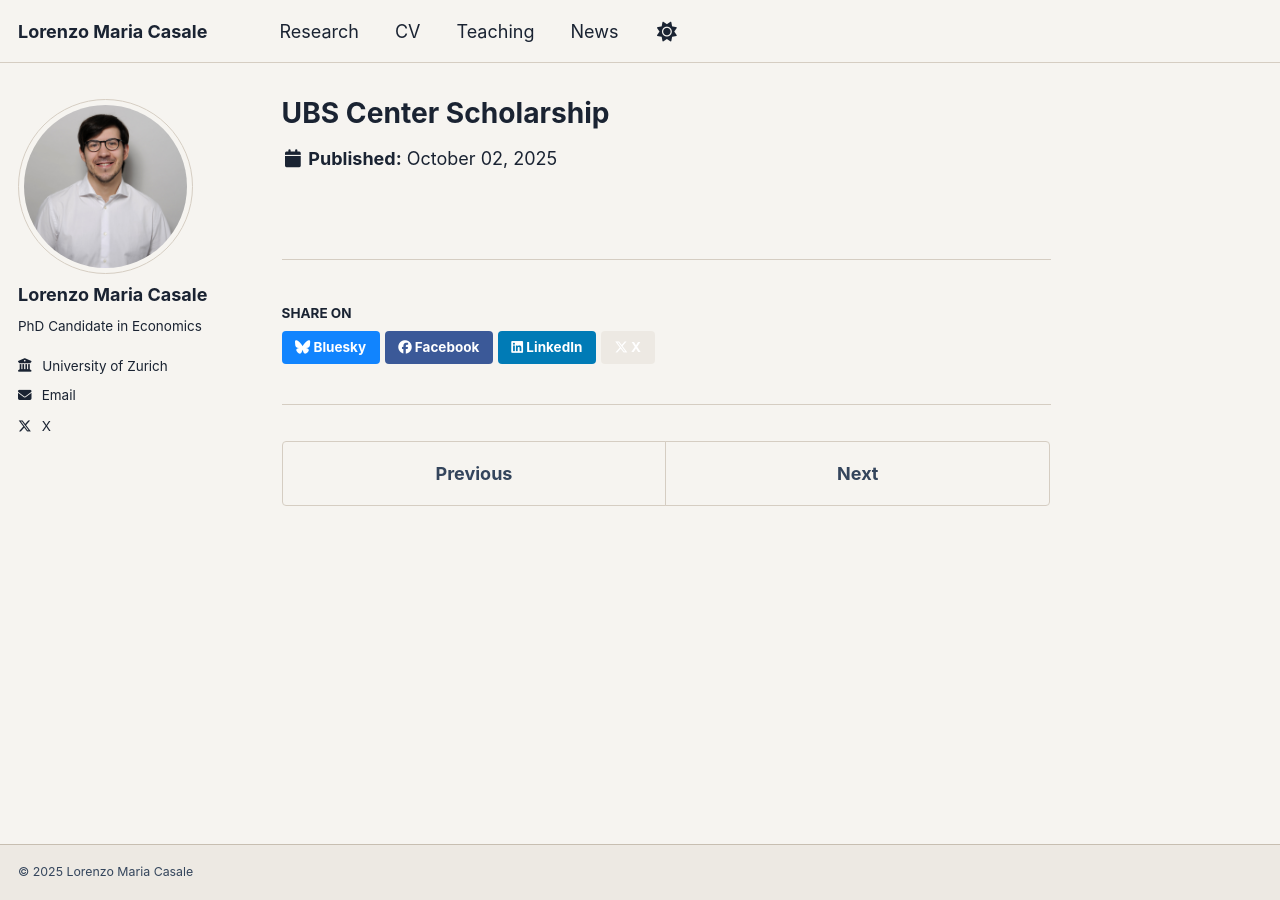
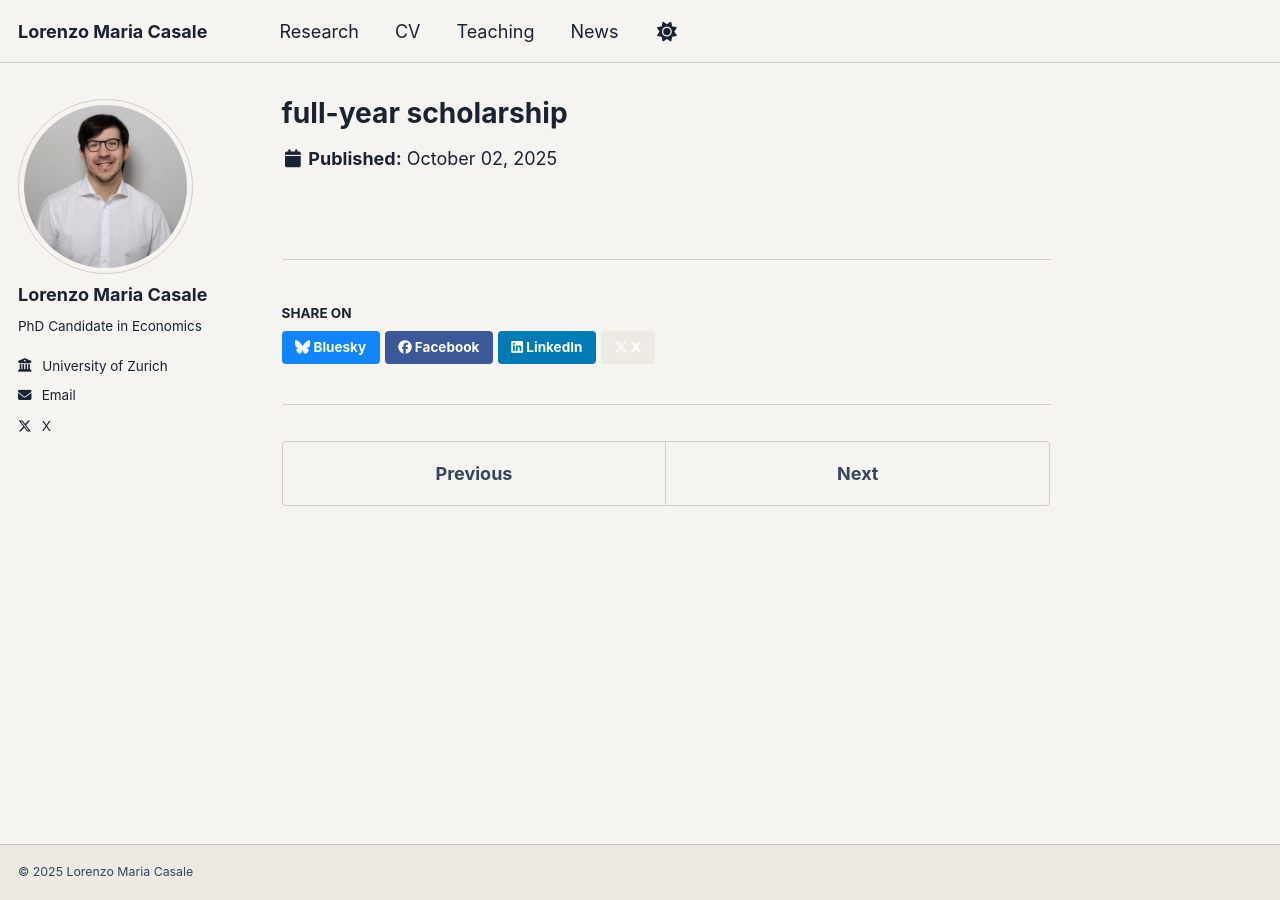
Before and after one commit to lorenzomariacasale/lorenzomariacasale.github.io, a Jekyll site: the page built from _news/2025-10-02-ubs.md, in a window 1280 px wide. Built offline with Jekyll 4.4.1, drawn with Linux system fonts in a browser that asks for light colours.

Commit message:
Sixteenth Trial December

```diff
--- a/_news/2025-10-02-ubs.md
+++ b/_news/2025-10-02-ubs.md
@@ -1,10 +1,10 @@
 ---
-title: 'UBS Center Scholarship'
+title: "full-year scholarship"
+pre: "I'm delighted to share that the <a href=\"https://www.ubscenter.uzh.ch/en/about.html/\">UBS Center for Economics and Society</a> has awarded me a"
+post: "in recognition of my academic work. Thanks to everyone who made this possible."
 date: 2025-10-02
 #permalink: /news/2025/02/doctorissimes/
 norender: true
 excerpt: >
-  I'm delighted to share that the <a href="https://www.ubscenter.uzh.ch/en/about.html">UBS Center for Economics and Society</a> has awarded me a full-year scholarship in recognition of my academic work. Thanks to everyone who made this possible.
-  <br><br>
-  Read here my <a href="https://www.ubscenter.uzh.ch/en/news_events/insights/2025-10-understanding-cultural-and-social-dynamics-lorenzo-casale.html">Short interview</a>.
+  <a href="https://www.ubscenter.uzh.ch/en/news_events/insights/2025-10-understanding-cultural-and-social-dynamics-lorenzo-casale.html">Short interview</a>.
 ---
```
Also changed, not shown: _news/2025-11-24-torve.md (+1 -1 lines).
